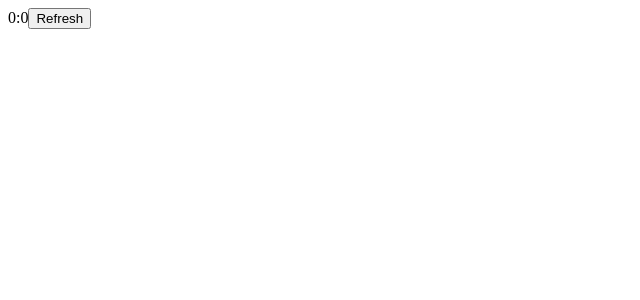
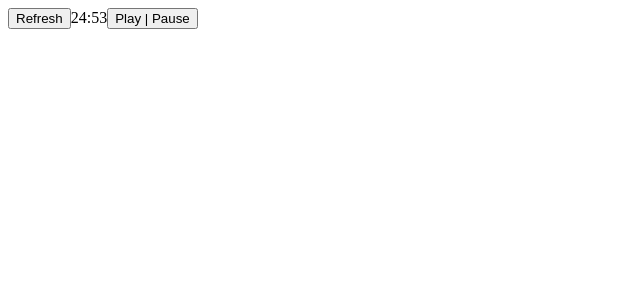
Before and after one commit to SabrinaBarros/pomodoroTimer, a React (Vite) app: page / in a window 1280 px wide. Shown: the top 300 px of the page, without its empty margins (0-640 px from the left). Built offline with nearby package versions, Linux system fonts and the light colour scheme.

Commit message:
feat: toggle play/pause

```diff
--- a/src/App.jsx
+++ b/src/App.jsx
@@ -2,9 +2,11 @@ import React from "react"
 
 class App extends React.Component {
 
+  shouldCountDown = true;
+
   constructor() {
     super()
-    this.state = {time: 5};
+    this.state = {time: 1500};
   };
 
   componentDidMount() {
@@ -14,7 +16,9 @@ class App extends React.Component {
   _startTimer() {
     const interval = setInterval(() => {
 
-      !this.state.time ? clearInterval(interval) : this.setState({time: this.state.time - 1})
+      if(this.shouldCountDown) {
+        !this.state.time ? clearInterval(interval) : this.setState({time: this.state.time - 1})
+      }
 
     }, 1000);
   };
@@ -27,13 +31,24 @@ class App extends React.Component {
     return Math.floor(seconds % 60);
   };
 
+  _refresh () {
+    this.setState({time: 1500});
+  }
+
+  _togglePlay () {
+    this.shouldCountDown = !this.shouldCountDown;
+  }
+
   render() {
     return (
       <>
+      <button onClick={this._refresh.bind(this)}>Refresh</button>
         <span>
           {this._minutesMask(this.state.time)}:{this._secondsMask(this.state.time)}
         </span>
-        <button onClick={() => this.setState({time: 1500})}>Refresh</button>
+        <button onClick={this._togglePlay.bind(this)}>
+          Play | Pause
+        </button>
       </>
   )}
 };
```
